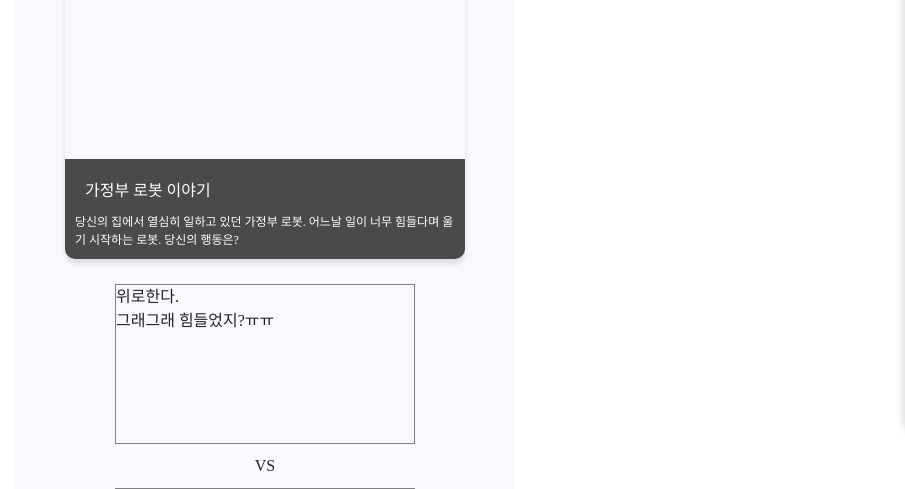
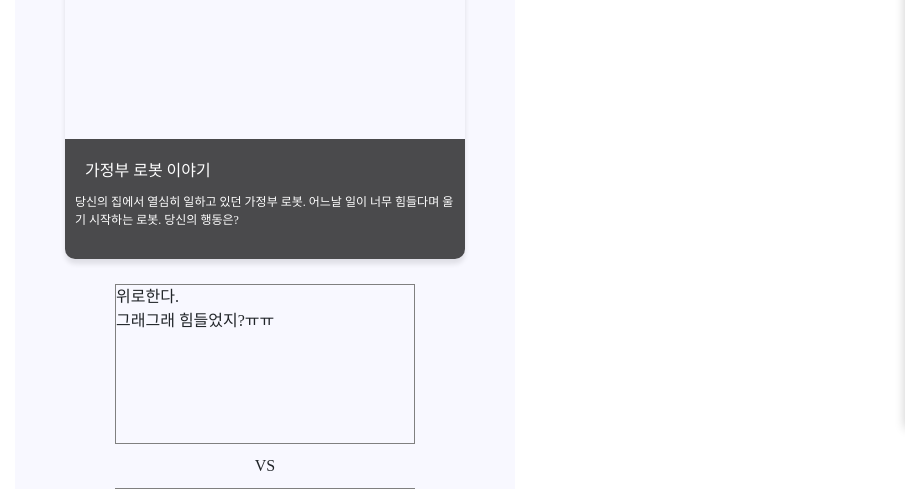
Before and after one commit to DAILY-VS/DAILYVS, a Django app: page /detail/ in a window 1280 px wide. Shown: the part 372-861 px from the top of the page, without its empty margins (375-1280 px from the left). Run offline with Django 4.2, Linux system fonts and the light colour scheme; some libraries are stand-ins or nearby versions; some web fonts are replaced.

Commit message:
[Add] detail 템플릿 중간

```diff
--- a/server/static/css/detail.css
+++ b/server/static/css/detail.css
@@ -34,7 +34,7 @@
   bottom: 0;
   left: 0;
   width: 100%;
-  height: 100px;
+  height: 120px;
   background-color: rgba(0, 0, 0, 0.7);
   color: white;
   font-size: 12px;
--- a/server/templates/vote/detail.html
+++ b/server/templates/vote/detail.html
@@ -8,7 +8,7 @@
       <div>위로한다.</div>
       <p>그래그래 힘들었지?ㅠㅠ</p>
     </div>
-    <div><span>V</span><span>S</span></div>
+    <div class="vs-font"><span>V</span><span>S</span></div>
     <div class="detail-option">
       <div>환불한다.</div>
       <p>뭐야..고장났나?</p>
```
